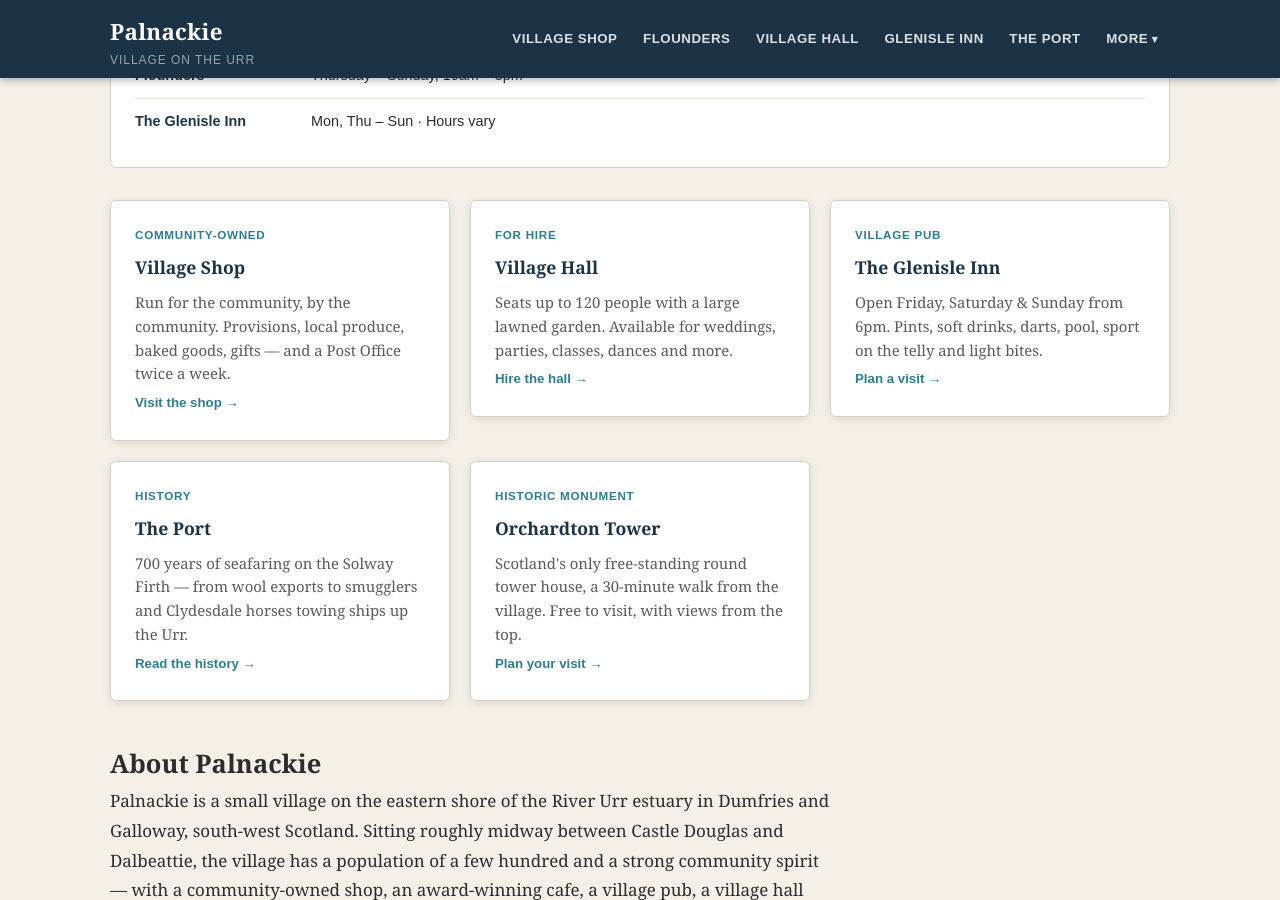
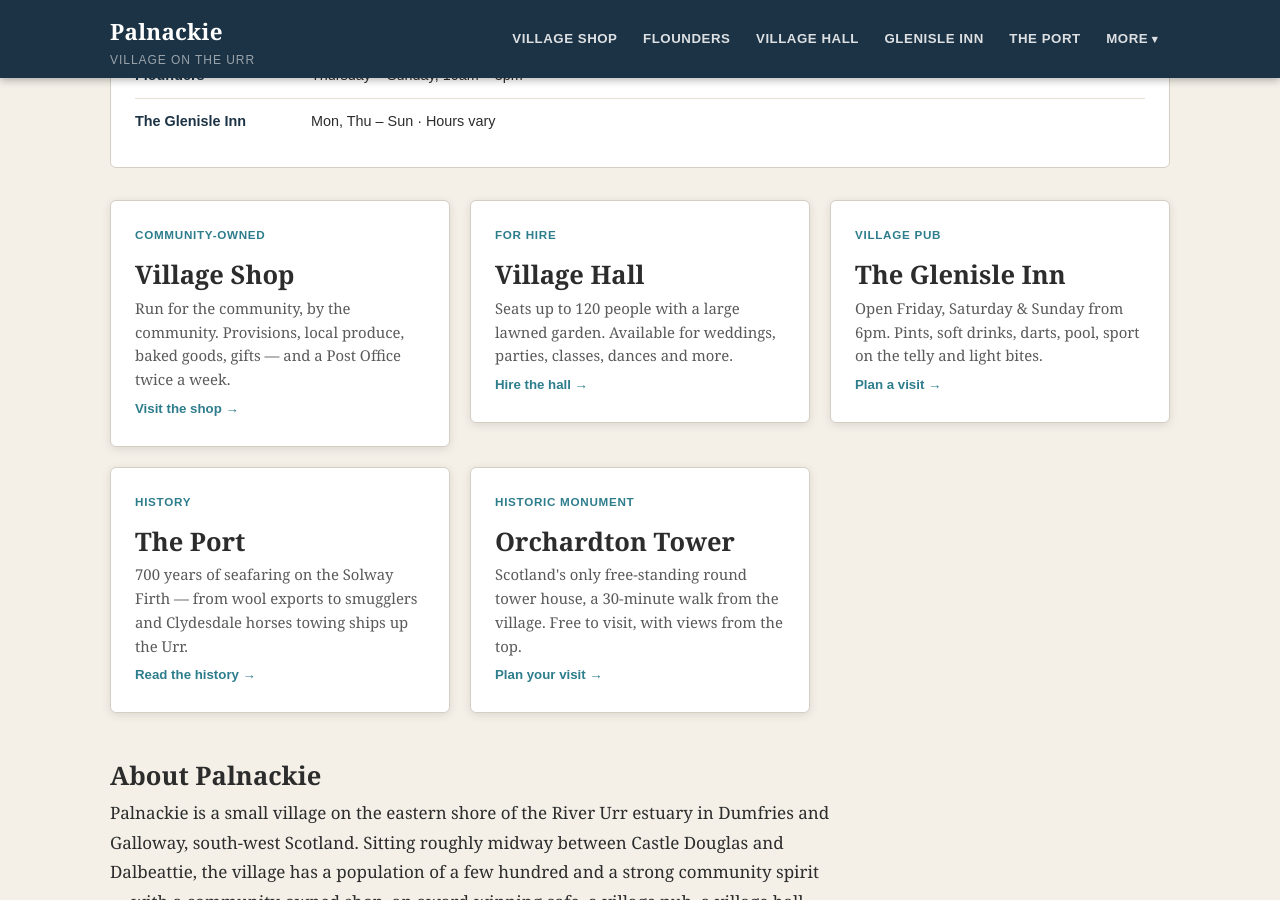
Before and after one commit to outrunthewolf/palnackie.com, a Jekyll site: the page built from index.html, in a window 1280 px wide and 900 px high, scrolled down 511 px. Built offline with Jekyll 4.4.1, drawn with Linux system fonts in a browser that asks for light colours.

Commit message:
SEO updates

```diff
--- a/_layouts/default.html
+++ b/_layouts/default.html
@@ -49,7 +47,7 @@
   <footer class="site-footer">
     <div class="footer-inner">
       <div class="footer-col">
-        <h4>In the Village</h4>
+        <h3>In the Village</h3>
         <a href="{{ site.baseurl }}/village-shop/">Village Shop</a>
         <a href="{{ site.baseurl }}/flounders/">Flounders Cafe</a>
         <a href="{{ site.baseurl }}/village-hall/">Village Hall</a>
@@ -57,21 +55,21 @@
         <a href="{{ site.baseurl }}/the-port/">The Port</a>
       </div>
       <div class="footer-col">
-        <h4>Visitors</h4>
+        <h3>Visitors</h3>
         <a href="{{ site.baseurl }}/places-to-stay/">Places to Stay</a>
         <a href="{{ site.baseurl }}/orchardton-tower/">Orchardton Tower</a>
         <a href="{{ site.baseurl }}/village-walks/">Village Walks Leaflet</a>
         <a href="{{ site.baseurl }}/businesses/">Businesses &amp; Services</a>
       </div>
       <div class="footer-col">
-        <h4>Community</h4>
+        <h3>Community</h3>
         <a href="{{ site.baseurl }}/community-council/">Community Council</a>
         <a href="{{ site.baseurl }}/buittle-quest/">Buittle Quest SCIO</a>
         <a href="{{ site.baseurl }}/emergencies/">Emergencies &amp; Useful Numbers</a>
       </div>
     </div>
     <div class="footer-bottom">
-      <p>&copy; {{ 'now' | date: "%Y" }} Palnackie &mdash; Dumfries &amp; Galloway, Scotland &middot; <a href="https://www.facebook.com/groups/125307394483757/">Join the Facebook group</a></p>
+      <p>&copy; {{ 'now' | date: "%Y" }} Palnackie &mdash; Dumfries &amp; Galloway, Scotland &middot; <a href="https://www.facebook.com/groups/125307394483757/" rel="nofollow">Join the Facebook group</a></p>
     </div>
   </footer>
 
--- a/index.html
+++ b/index.html
@@ -44,7 +44,7 @@
       <a class="card-link" href="{{ site.baseurl }}{{ d.homepage_card.url }}">
         <div class="card">
           <span class="card-tag">{{ d.homepage_card.tag }}</span>
-          <h3>{{ d.homepage_card.title }}</h3>
+          <h2>{{ d.homepage_card.title }}</h2>
           <p>{{ d.homepage_card.description }}</p>
           <span class="card-cta">{{ d.homepage_card.cta }} &rarr;</span>
         </div>
@@ -72,12 +72,12 @@
       height="380"
       src="https://www.openstreetmap.org/export/embed.html?bbox=-3.876%2C54.878%2C-3.816%2C54.908&amp;layer=mapnik&amp;marker=54.893%2C-3.846"
       style="border: 1px solid var(--border); border-radius: var(--radius); display: block;"></iframe>
-    <p class="map-link"><a href="https://www.openstreetmap.org/?mlat=54.893&amp;mlon=-3.846#map=14/54.893/-3.846">View larger map &rarr;</a></p>
+    <p class="map-link"><a href="https://www.openstreetmap.org/?mlat=54.893&amp;mlon=-3.846#map=14/54.893/-3.846" rel="nofollow">View larger map &rarr;</a></p>
   </div>
 
   <div class="info-box" style="margin-top: 1rem;">
-    <p><strong>Stay connected.</strong> For local news, questions and recommendations, join the <a href="https://www.facebook.com/groups/125307394483757/">Palnackie Facebook group</a>.</p>
-    <p>Palnackie is served by public transport. <a href="https://www.traveline.info/">Plan your journey at Traveline</a>.</p>
+    <p><strong>Stay connected.</strong> For local news, questions and recommendations, join the <a href="https://www.facebook.com/groups/125307394483757/" rel="nofollow">Palnackie Facebook group</a>.</p>
+    <p>Palnackie is served by public transport. <a href="https://www.traveline.info/" rel="nofollow">Plan your journey at Traveline</a>.</p>
   </div>
 
 </div>
```
Also changed, not shown: other parts of _layouts/default.html (+0 -2 lines).
